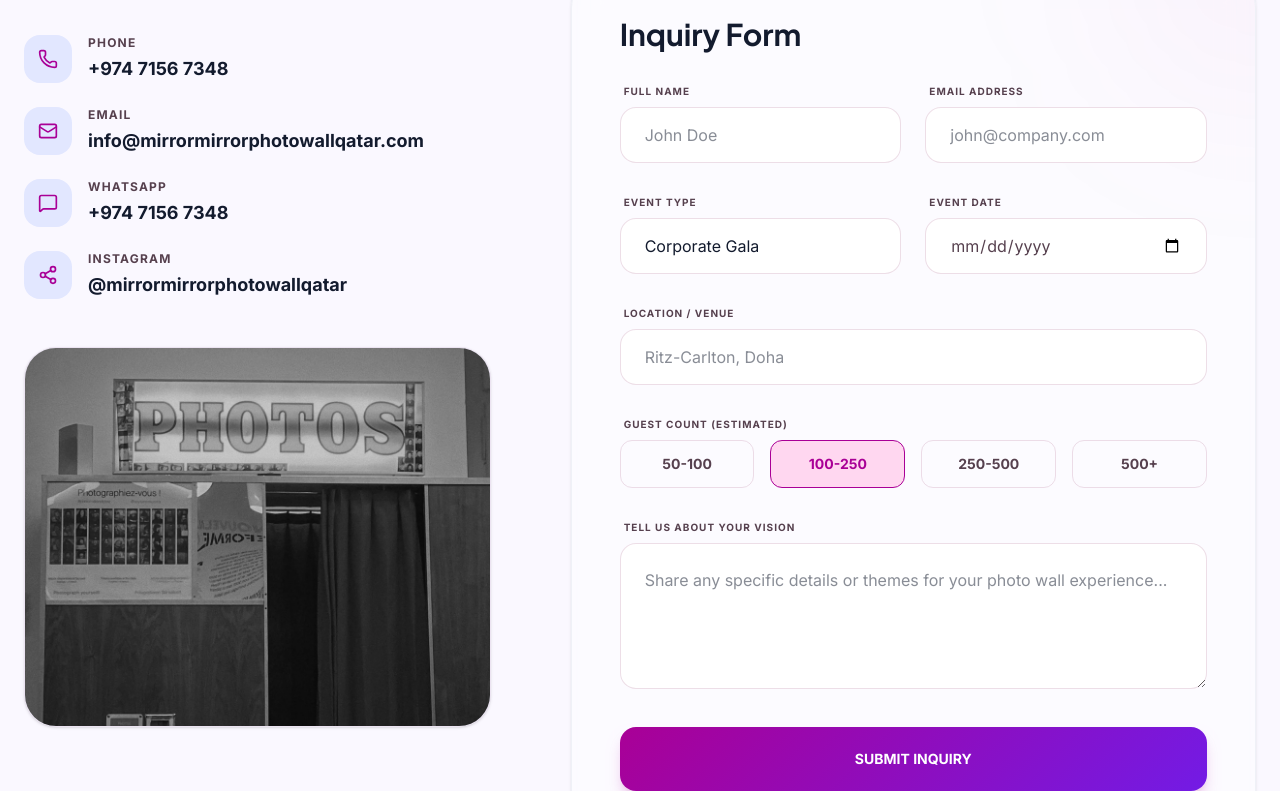
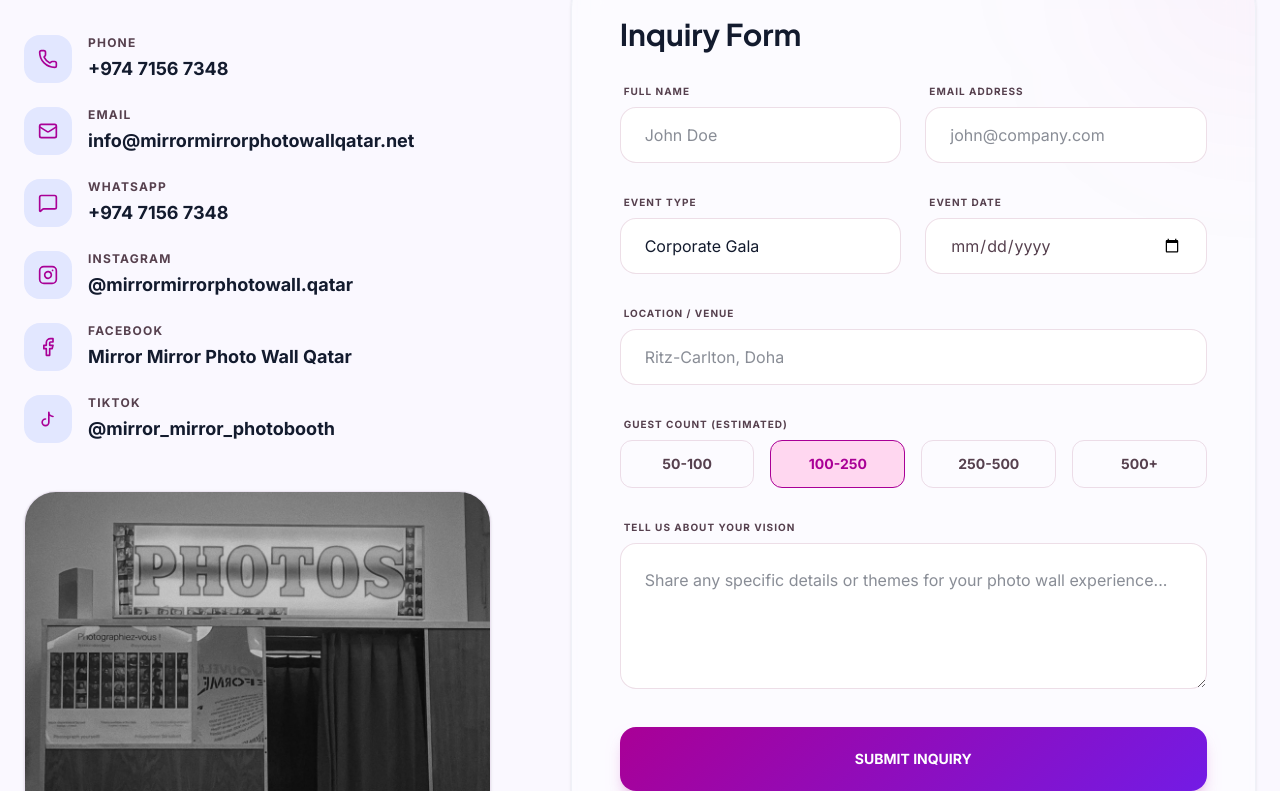
Before and after one commit to umar-hassan-987/mirror-mirror, a Next.js app: page /contact in a window 1280 px wide. Shown: the part 929-1720 px from the top of the page. Built offline with nearby package versions, Linux system fonts and the light colour scheme.

Commit message:
feat: add contact, privacy, and terms pages with localized content and a new footer component

```diff
--- a/src/app/contact/page.js
+++ b/src/app/contact/page.js
@@ -63,9 +63,40 @@ export default function Contact() {
 
   const contactItems = [
     { icon: <Phone className="w-5 h-5" />, label: t("contact.getInTouch.phone"), value: "+974 7156 7348", href: "tel:+97471567348" },
-    { icon: <Mail className="w-5 h-5" />, label: t("contact.getInTouch.email"), value: "info@mirrormirrorphotowallqatar.com", href: "mailto:info@mirrormirrorphotowallqatar.com" },
+    { icon: <Mail className="w-5 h-5" />, label: t("contact.getInTouch.email"), value: "info@mirrormirrorphotowallqatar.net", href: "mailto:info@mirrormirrorphotowallqatar.net" },
     { icon: <MessageSquare className="w-5 h-5" />, label: t("contact.getInTouch.whatsapp"), value: "+974 7156 7348", href: "https://wa.me/97471567348" },
-    { icon: <Share2 className="w-5 h-5" />, label: t("contact.getInTouch.instagram"), value: "@mirrormirrorphotowallqatar", href: "https://instagram.com/mirrormirrorphotowallqatar" }
+    {
+      icon: (
+        <svg xmlns="http://www.w3.org/2000/svg" className="w-5 h-5" viewBox="0 0 24 24" fill="none" stroke="currentColor" strokeWidth="2" strokeLinecap="round" strokeLinejoin="round">
+          <rect width="20" height="20" x="2" y="2" rx="5" ry="5"/>
+          <path d="M16 11.37A4 4 0 1 1 12.63 8 4 4 0 0 1 16 11.37z"/>
+          <line x1="17.5" x2="17.51" y1="6.5" y2="6.5"/>
+        </svg>
+      ),
+      label: t("contact.getInTouch.instagram"),
+      value: "@mirrormirrorphotowall.qatar",
+      href: "https://www.instagram.com/mirrormirrorphotowall.qatar/"
+    },
+    {
+      icon: (
+        <svg xmlns="http://www.w3.org/2000/svg" className="w-5 h-5" viewBox="0 0 24 24" fill="none" stroke="currentColor" strokeWidth="2" strokeLinecap="round" strokeLinejoin="round">
+          <path d="M18 2h-3a5 5 0 0 0-5 5v3H7v4h3v8h4v-8h3l1-4h-4V7a1 1 0 0 1 1-1h3z"/>
+        </svg>
+      ),
+      label: t("contact.getInTouch.facebook"),
+      value: "Mirror Mirror Photo Wall Qatar",
+      href: "https://www.facebook.com/profile.php?id=61581485352697"
+    },
+    {
+      icon: (
+        <svg xmlns="http://www.w3.org/2000/svg" className="w-5 h-5" viewBox="0 0 24 24" fill="none" stroke="currentColor" strokeWidth="2" strokeLinecap="round" strokeLinejoin="round">
+          <path d="M9 12a4 4 0 1 0 4 4V4a5 5 0 0 0 5 5"/>
+        </svg>
+      ),
+      label: t("contact.getInTouch.tiktok"),
+      value: "@mirror_mirror_photobooth",
+      href: "https://www.tiktok.com/@mirror_mirror_photobooth?_r=1&_t=ZN-97tYy2rH8Ug"
+    }
   ];
 
   return (
--- a/src/app/privacy/page.js
+++ b/src/app/privacy/page.js
@@ -101,8 +101,8 @@ export default function PrivacyPolicy() {
             <h2 className="font-plus-jakarta font-bold text-2xl text-on-surface mb-4">{locale === 'en' ? 'Contact Us' : 'اتصل بنا'}</h2>
             <p className="font-inter text-base text-on-surface-variant leading-relaxed">
               {contactText}{" "}
-              <a href="mailto:info@mirrormirrorphotowallqatar.com" className="text-primary hover:underline font-semibold">
-                info@mirrormirrorphotowallqatar.com
+              <a href="mailto:info@mirrormirrorphotowallqatar.net" className="text-primary hover:underline font-semibold">
+                info@mirrormirrorphotowallqatar.net
               </a>
             </p>
           </div>
--- a/src/app/terms/page.js
+++ b/src/app/terms/page.js
@@ -107,8 +107,8 @@ export default function TermsOfService() {
             <h2 className="font-plus-jakarta font-bold text-2xl text-on-surface mb-4">{locale === 'en' ? 'Contact Us' : 'اتصل بنا'}</h2>
             <p className="font-inter text-base text-on-surface-variant leading-relaxed">
               {contactText}{" "}
-              <a href="mailto:info@mirrormirrorphotowallqatar.com" className="text-primary hover:underline font-semibold">
-                info@mirrormirrorphotowallqatar.com
+              <a href="mailto:info@mirrormirrorphotowallqatar.net" className="text-primary hover:underline font-semibold">
+                info@mirrormirrorphotowallqatar.net
               </a>
             </p>
           </div>
--- a/src/components/Footer.js
+++ b/src/components/Footer.js
@@ -62,7 +62,7 @@ export default function Footer() {
               <div>
                 <p className="font-inter text-xs text-white/50 uppercase tracking-widest mb-2">{t("footer.getInTouch")}</p>
                 <a href="tel:+97471567348" className="block font-inter text-sm text-white/90 hover:text-primary transition-colors mb-2" dir="ltr">+974 7156 7348</a>
-                <a href="mailto:info@mirrormirrorphotowallqatar.com" className="block font-inter text-sm text-white/90 hover:text-primary transition-colors break-all">info@mirrormirrorphotowallqatar.com</a>
+                <a href="mailto:info@mirrormirrorphotowallqatar.net" className="block font-inter text-sm text-white/90 hover:text-primary transition-colors break-all">info@mirrormirrorphotowallqatar.net</a>
               </div>
             </div>
           </div>
@@ -85,14 +85,14 @@ export default function Footer() {
             <Link href="/privacy" className="font-inter text-xs text-white/40 hover:text-white transition-colors">{t("footer.privacy")}</Link>
             <Link href="/terms" className="font-inter text-xs text-white/40 hover:text-white transition-colors">{t("footer.terms")}</Link>
             <div className="flex items-center gap-3 md:ms-4 border-s border-white/10 ps-4">
-              <a href="#" className="text-white/40 hover:text-primary transition-colors">
+              <a href="https://www.instagram.com/mirrormirrorphotowall.qatar/" target="_blank" rel="noopener noreferrer" className="text-white/40 hover:text-primary transition-colors" aria-label="Instagram">
                 <svg xmlns="http://www.w3.org/2000/svg" width="16" height="16" viewBox="0 0 24 24" fill="none" stroke="currentColor" strokeWidth="2" strokeLinecap="round" strokeLinejoin="round"><rect width="20" height="20" x="2" y="2" rx="5" ry="5"/><path d="M16 11.37A4 4 0 1 1 12.63 8 4 4 0 0 1 16 11.37z"/><line x1="17.5" x2="17.51" y1="6.5" y2="6.5"/></svg>
               </a>
-              <a href="#" className="text-white/40 hover:text-primary transition-colors">
-                <svg xmlns="http://www.w3.org/2000/svg" width="16" height="16" viewBox="0 0 24 24" fill="none" stroke="currentColor" strokeWidth="2" strokeLinecap="round" strokeLinejoin="round"><path d="M16 8a6 6 0 0 1 6 6v7h-4v-7a2 2 0 0 0-2-2 2 2 0 0 0-2 2v7h-4v-7a6 6 0 0 1 6-6z"/><rect width="4" height="12" x="2" y="9"/><circle cx="4" cy="4" r="2"/></svg>
+              <a href="https://www.facebook.com/profile.php?id=61581485352697" target="_blank" rel="noopener noreferrer" className="text-white/40 hover:text-primary transition-colors" aria-label="Facebook">
+                <svg xmlns="http://www.w3.org/2000/svg" width="16" height="16" viewBox="0 0 24 24" fill="none" stroke="currentColor" strokeWidth="2" strokeLinecap="round" strokeLinejoin="round"><path d="M18 2h-3a5 5 0 0 0-5 5v3H7v4h3v8h4v-8h3l1-4h-4V7a1 1 0 0 1 1-1h3z"/></svg>
               </a>
-              <a href="#" className="text-white/40 hover:text-primary transition-colors">
-                <svg xmlns="http://www.w3.org/2000/svg" width="16" height="16" viewBox="0 0 24 24" fill="none" stroke="currentColor" strokeWidth="2" strokeLinecap="round" strokeLinejoin="round"><path d="M22 4s-.7 2.1-2 3.4c1.6 10-9.4 17.3-18 11.6 2.2.1 4.4-.6 6-2C3 15.5.5 9.6 3 5c2.2 2.6 5.6 4.1 9 4-.9-4.2 4-6.6 7-3.8 1.1 0 3-1.2 3-1.2z"/></svg>
+              <a href="https://www.tiktok.com/@mirror_mirror_photobooth?_r=1&_t=ZN-97tYy2rH8Ug" target="_blank" rel="noopener noreferrer" className="text-white/40 hover:text-primary transition-colors" aria-label="TikTok">
+                <svg xmlns="http://www.w3.org/2000/svg" width="16" height="16" viewBox="0 0 24 24" fill="none" stroke="currentColor" strokeWidth="2" strokeLinecap="round" strokeLinejoin="round"><path d="M9 12a4 4 0 1 0 4 4V4a5 5 0 0 0 5 5"/></svg>
               </a>
             </div>
           </div>
--- a/src/i18n/locales/en.js
+++ b/src/i18n/locales/en.js
@@ -511,6 +511,8 @@ export default {
       email: "Email",
       whatsapp: "WhatsApp",
       instagram: "Instagram",
+      facebook: "Facebook",
+      tiktok: "TikTok",
       addressTitle: "Al Hilal District",
       addressSubtitle: "Doha, Qatar"
     },
@@ -613,8 +615,8 @@ export default {
       brandingPhotoWall: "🖼️ Branding Photo Wall\n\nCreate a professional and impactful backdrop. Perfect for brand visibility, photo opportunities, and media coverage, showcasing your brand identity in a stylish way.\n\n💰 Pricing: QAR 1,500\n\n📐 Specifications:\n• Size: 3×3 meters\n• Fully customized branding design\n• High-quality vinyl sticker printing\n• Professional event finish\n\n✨ Perfect for: Brand activations, Corporate events, Product launches, Press events, Red carpet photo areas.",
       brandingCollateral: "🎨 Branding Collateral\n\nMake your brand memorable with customized promotional items designed for events, corporate gifting, and brand activations.\n\n🎁 Available Options:\n• Customized Tote Bags & Branded Notebooks\n• Personalized Mugs & Custom Keychains\n• Other promotional items upon request\n\n✨ Perfect for: Brand activations, Corporate events, Product launches, Business giveaways, Promotional campaigns.",
       pricing: "💰 Our Pricing Overview:\n\n• Mirror Photo Booth — 2 Hours: QAR 1,700 | 3 Hours: QAR 1,900 | 4 Hours: QAR 2,300 | Corporate: QAR 2,900\n• Retro Photo Booth — 2 Hours: QAR 800 | 3 Hours: QAR 1,000 | 4 Hours: QAR 1,200\n• 360 Video Booth — QAR 400 per Hour\n• Telephone Booth — 2 Hours: QAR 800 | Extra Hour: QAR 400\n• Private Photo Booth — 8 Hours: QAR 3,500\n• High Angle Photo Booth — 2 Hours: QAR 1,700 | 3 Hours: QAR 2,100 | 4 Hours: QAR 2,500\n• Photography / Videography — Contact us for a custom quote\n• Studio Rental — QAR 300 per Hour\n• Branding Photo Wall — QAR 1,500\n• Branding Collateral — Customized promotional merchandise\n\nReady to book? Contact us for a personalized quote.",
-      booking: "📅 Ready to book? Here's how:\n\n1️⃣ Visit our Contact page and fill out the inquiry form\n2️⃣ WhatsApp us directly at +974 7156 7348\n3️⃣ Email us at info@mirrormirrorphotowallqatar.com\n\nWe'll get back to you within 4 business hours with a personalized quote and availability confirmation.\n\nFor weekends & peak season (Oct–Mar), we recommend booking 3–6 months in advance!",
-      contactInfo: "📞 Here's how to reach us:\n\n📱 Phone: +974 7156 7348\n📧 Email: info@mirrormirrorphotowallqatar.com\n💬 WhatsApp: +974 7156 7348\n📸 Instagram: @mirrormirrorphotowallqatar\n\nOur team typically responds within 4 business hours. Feel free to reach out anytime!",
+      booking: "📅 Ready to book? Here's how:\n\n1️⃣ Visit our Contact page and fill out the inquiry form\n2️⃣ WhatsApp us directly at +974 7156 7348\n3️⃣ Email us at info@mirrormirrorphotowallqatar.net\n\nWe'll get back to you within 4 business hours with a personalized quote and availability confirmation.\n\nFor weekends & peak season (Oct–Mar), we recommend booking 3–6 months in advance!",
+      contactInfo: "📞 Here's how to reach us:\n\n📱 Phone: +974 7156 7348\n📧 Email: info@mirrormirrorphotowallqatar.net\n💬 WhatsApp: +974 7156 7348\n📸 Instagram: @mirrormirrorphotowall.qatar\n\nOur team typically responds within 4 business hours. Feel free to reach out anytime!",
       location: "📍 Our Location:\n\nBuilding 17, Ishbiliya Street\nAl Hilal District, Doha, Qatar\n\nWe serve events across all of Qatar — from luxury hotels in West Bay to desert venues and private estates. No location is too far for us!",
       hours: "🕐 Business Hours:\n\nSunday – Thursday: 9:00 AM – 6:00 PM\nFriday – Saturday: By appointment only\n\nFor events, we're available 7 days a week including evenings and weekends. Just reach out and we'll accommodate your schedule!\n\n📱 WhatsApp: +974 7156 7348",
       eventTypes: "🎉 We cover all types of events:\n\n💍 Weddings & Engagements\n🏢 Corporate Galas & Conferences\n🎂 Birthday Parties & Private Celebrations\n🚀 Product Launches & Brand Activations\n🎭 Cultural Events & Exhibitions\n🏆 Award Ceremonies & VIP Receptions\n\nEvery event gets a fully customized experience tailored to your theme and audience!",
@@ -622,7 +624,7 @@ export default {
       customBranding: "🎨 Custom Branding Options:\n\nAll our packages include basic digital branding (logo overlay). Our premium options include:\n\n• Full UI/UX screen customization — 800 QAR\n• Custom animated overlays matching your theme\n• Branded print templates with your design\n• Custom AR filters for your event or brand\n• Branded photo frames and digital borders\n\nOur in-house design team will work with you to create a fully branded experience!",
       bookingTimeline: "📅 Booking Timeline:\n\n• Peak Season (Oct – Mar): Book 3–6 months ahead\n• Off-Peak Season (Apr – Sep): Book 1–3 months ahead\n• Last-minute availability: Sometimes possible!\n\nTo secure your preferred date, we recommend reaching out as early as possible. A 50% deposit confirms your booking.\n\n📱 Contact us now: +974 7156 7348",
       addons: "⭐ Premium Add-ons:\n\n⏰ Extra Hour — QAR 400/hour\n   Extend the photo booth experience\n\n🚚 Transportation Outside Doha — QAR 200\n   Covers transport and logistics outside Doha\n\n🧲 Fridge Magnet Photo Prints — QAR 500\n   Get photo prints formatted as high-quality fridge magnets\n\n✉️ Additional Customized Envelopes — QAR 5 each\n   Custom branded protective envelopes for prints\n\nAll add-ons can be combined with any service package!",
-      goodbye: "Thank you for chatting with us! 🙏\n\nWe'd love to be part of your next event. If you need anything else, don't hesitate to reach out:\n\n📱 WhatsApp: +974 7156 7348\n📧 Email: info@mirrormirrorphotowallqatar.com\n\nHave a wonderful day! ✨",
+      goodbye: "Thank you for chatting with us! 🙏\n\nWe'd love to be part of your next event. If you need anything else, don't hesitate to reach out:\n\n📱 WhatsApp: +974 7156 7348\n📧 Email: info@mirrormirrorphotowallqatar.net\n\nHave a wonderful day! ✨",
       fallback: "I'm not sure I understood that correctly. 🤔\n\nI can help you with:\n• Our services & pricing\n• Booking & availability\n• Contact information\n• Event requirements\n\nTry asking about one of these, or reach our team directly:\n📱 WhatsApp: +974 7156 7348"
     }
   }
```
Also changed, not shown: src/i18n/locales/ar.js (+5 -3 lines).
